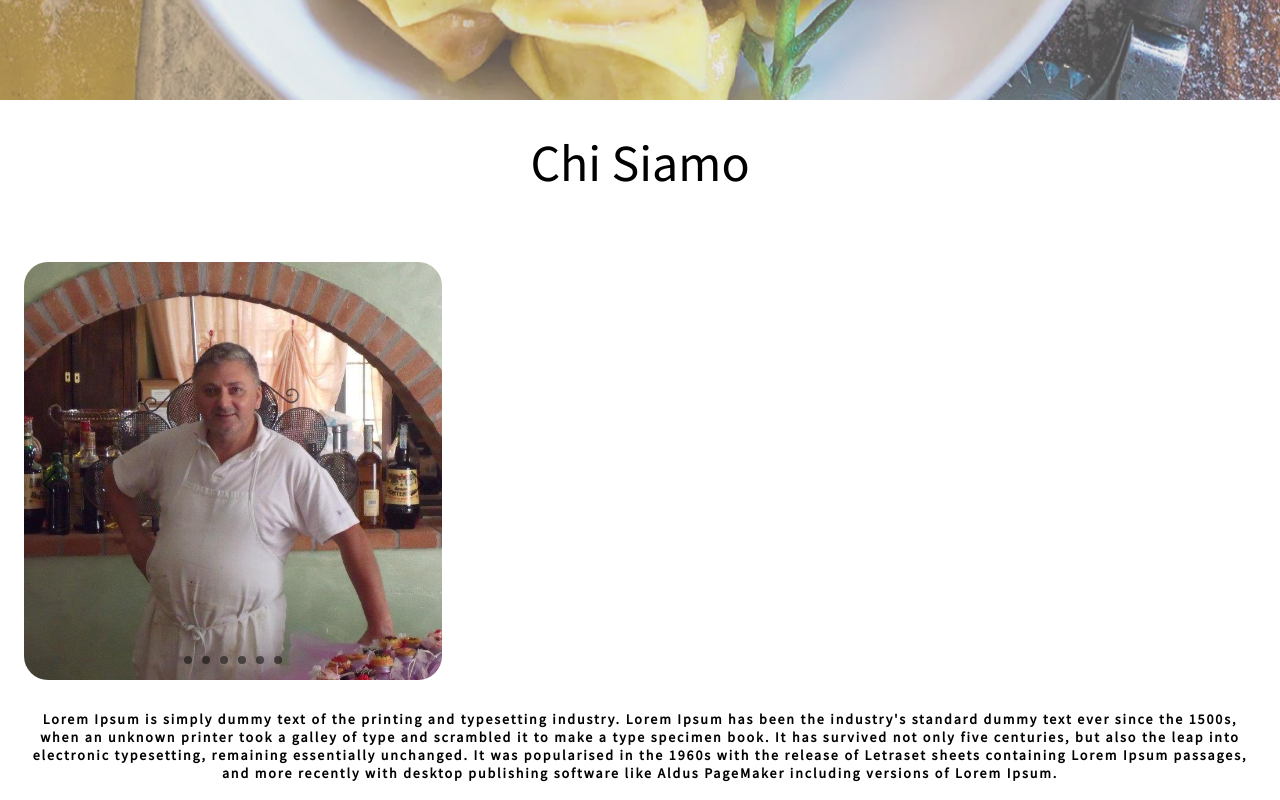
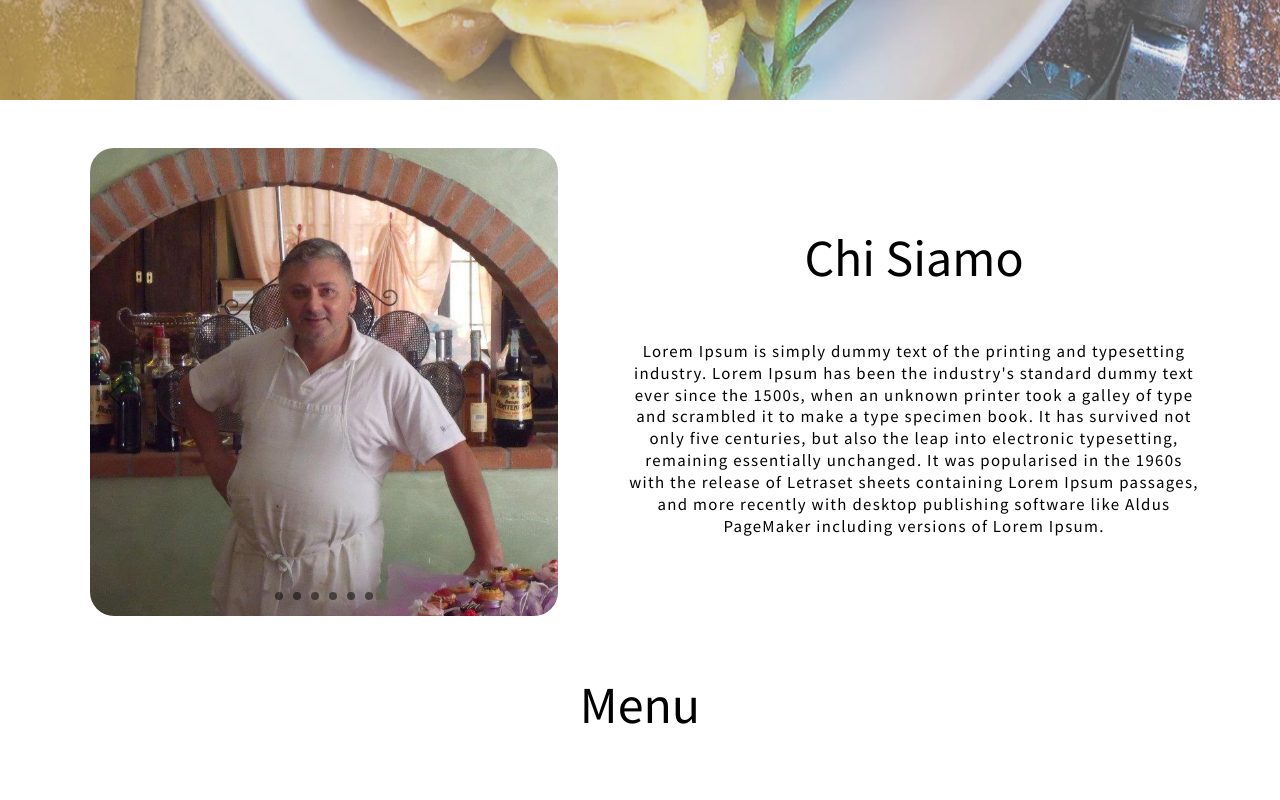
Before and after one commit to devjeanfraga/la-fenice-ristorante, a React (Create React App) app: page / in a window 1280 px wide. Shown: the part 700-1500 px from the top of the page. Built offline with nearby package versions, Linux system fonts and the light colour scheme.

Commit message:
Add media queries

```diff
--- a/src/components/about/About.css
+++ b/src/components/about/About.css
@@ -9,6 +9,7 @@
 
 .about .headline-1 {
   margin-bottom: 1em;
+  text-align: center;
 }
 
 .about-content {
@@ -17,21 +18,22 @@
 }
 
 .about-text-container {
-  padding: 1em;
+  padding: 0 1em;
   font-size: 14px;
 }
 
 .about-text-container p {
   text-align: center;
   color: var(--black);
-  letter-spacing: 1.9px;
-  line-height: 18px;
-  font-weight: var(--weight-bold);
+  letter-spacing: 1.3px;
+  line-height: 1.6em;
+  font-weight: var(--weight-regular);
 }
 
 .about-image-container {
-  max-width: 450px;
+  max-width: 550px;
   padding: 1em;
+  align-self: center;
 }
 
 .slideshow-container {
@@ -112,3 +114,65 @@
   from { opacity: 0.4; }
   to {opacity: 1;}
 }
+
+@media (min-width: 1000px) {
+
+  .about-content {
+    display: flex;
+    padding: 0 3em;
+    flex-flow: row-reverse nowrap;
+    align-items: center;
+    justify-content: center;
+    gap: 3em;
+  }
+
+  .about-text-container {
+    padding: 0 0.5em;
+    width: 50%;
+  }
+
+  .about-image-container {
+    width: auto;
+    max-width: 500px;
+  }
+
+
+
+  .about-text-container p {
+    font-size: 1.2em;
+    line-height: 1.3em;
+    font-weight: var(--weight-regular);
+  }
+
+}
+
+@media (min-width: 2560px) {
+
+  .about-content {
+    display: flex;
+    padding: 0 3em;
+    flex-flow: row-reverse nowrap;
+    align-items: center;
+    justify-content: center;
+    gap: 3em;
+  }
+
+  .about-text-container {
+    padding: 0 0.5em;
+    width: 50%;
+  }
+
+  .about-image-container {
+    width: auto;
+    max-width: 850px;
+  }
+
+
+
+  .about-text-container p {
+    font-size: 2.5em;
+    line-height: 1.3em;
+    font-weight: var(--weight-regular);
+  }
+
+}
--- a/src/components/about/About.tsx
+++ b/src/components/about/About.tsx
@@ -45,9 +45,10 @@ export const About = () => {
 
   return (
     <section className="about">
-      <h2 className='headline-1'>Chi Siamo</h2>
       <div className="about-content">
+
         <div className="about-text-container">
+          <h2 className='headline-1'>Chi Siamo</h2>
           <p>
             {textAbout}
           </p>
```
